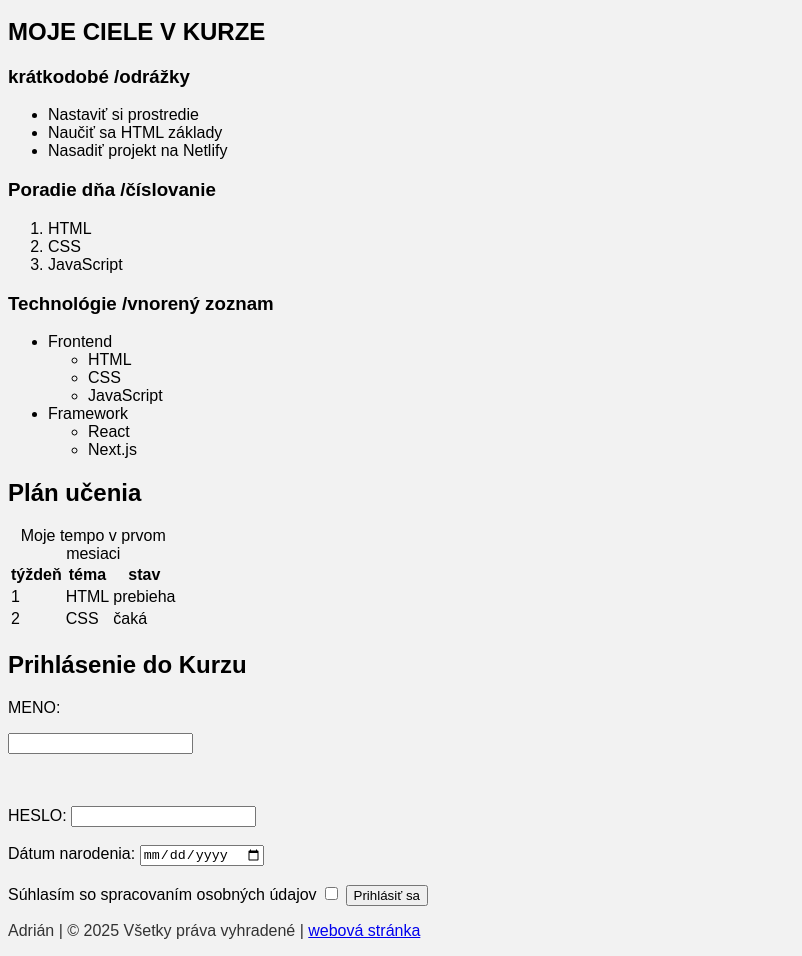
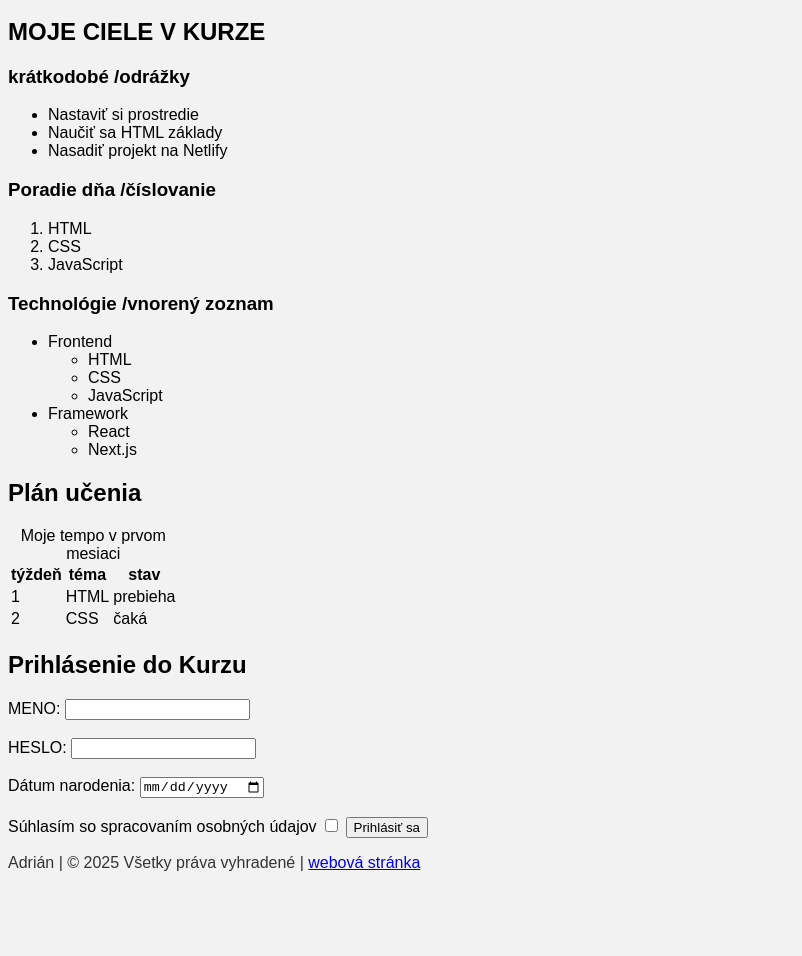
Before and after one commit to AdrianLesko/prvy_web, a plain HTML site: page index.html in a window 1280 px wide. Shown: the part 100-1056 px from the top of the page, without its empty margins (0-802 px from the left). After the commit the page ends 988 px from the top, so only its background shows below. Drawn offline with Linux system fonts and the light colour scheme.

Commit message:
SKUSKA uspesna krok spat

```diff
--- a/index.html
+++ b/index.html
@@ -88,7 +88,7 @@
 
         <form>
           <label for="meno">MENO:</label>
-         <p><input type="text" id="meno" name="meno"></p>
+          <input type="text" id="meno" name="meno">
           <br><br>
           <label for="heslo">HESLO:</label>
           <input type="password" id="heslo" name="heslo">
```
